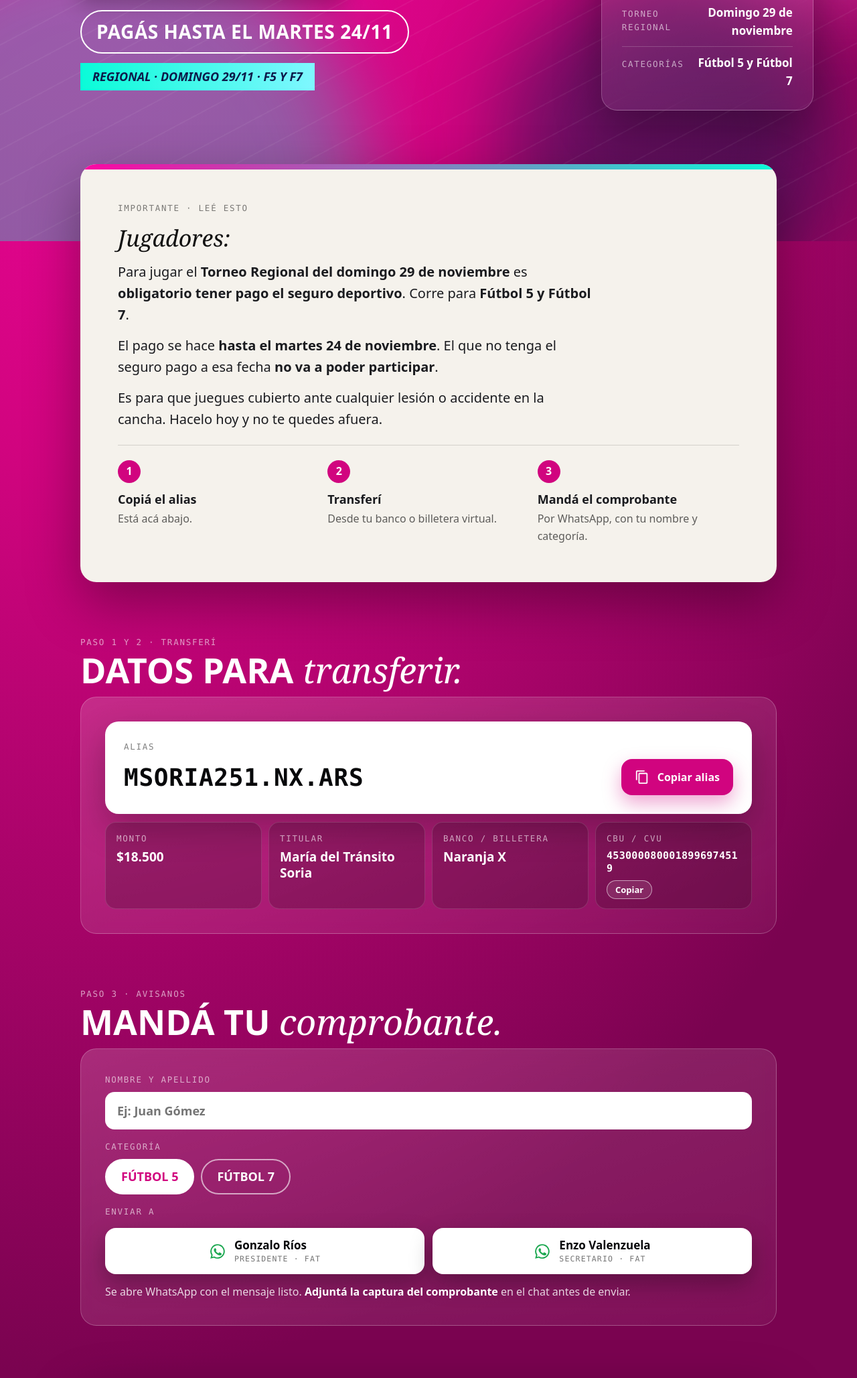
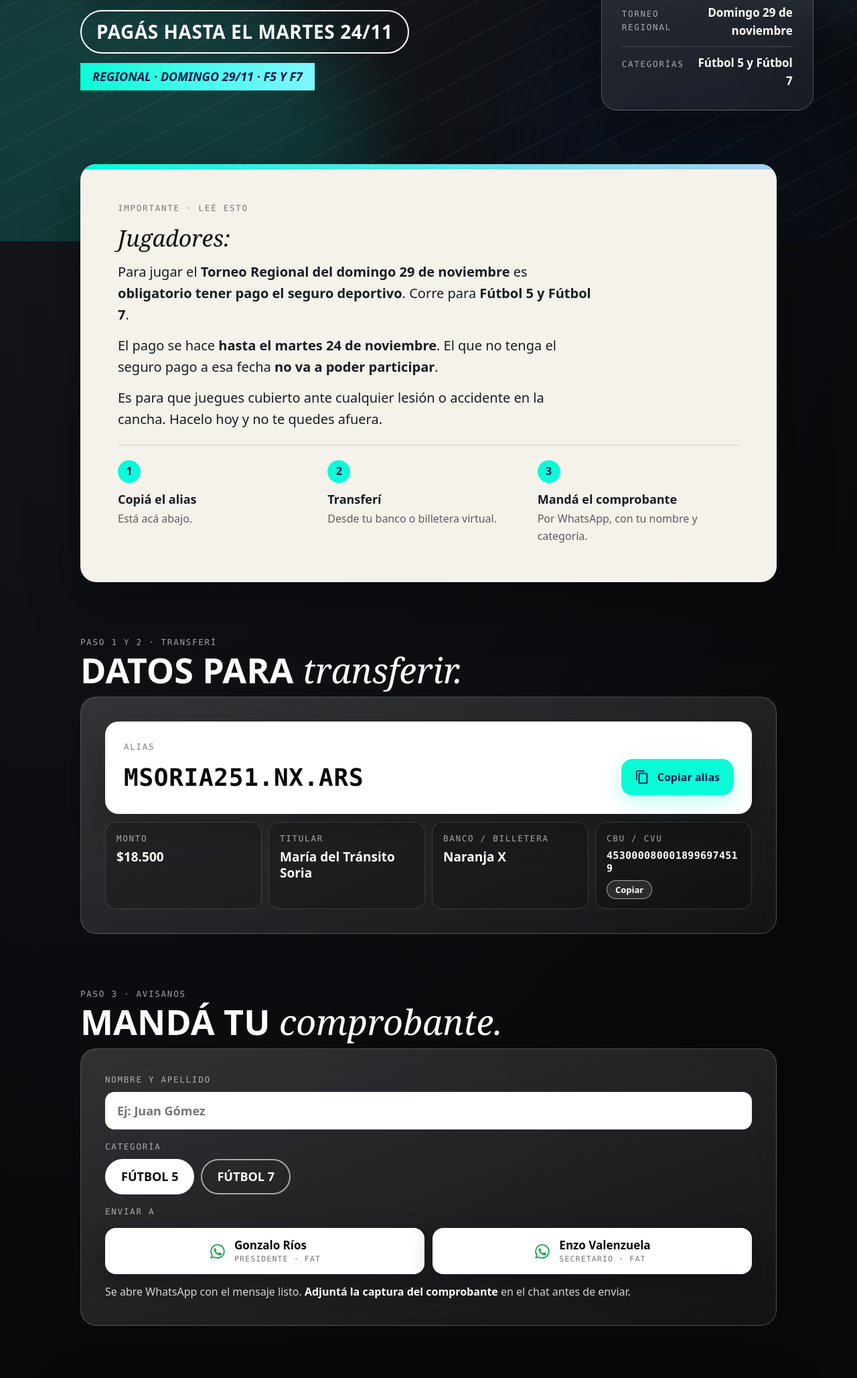
Before and after one commit to TeFaltaUno/FAT-WEB, a plain HTML site: page seguro/masculino/index.html in a window 1280 px wide. Shown: the part 440-2497 px from the top of the page at 67% size. Drawn offline with Linux system fonts and the light colour scheme.

Commit message:
Seguro masculino: tema negro sin rosa (página e imagen para compartir)
Co-Authored-By: Claude Opus 5.5 <noreply@anthropic.com>
Claude-Session: https://claude.ai/code/session_019ZUMXB58B3F4hCAHwundjB

```diff
--- a/seguro/masculino/index.html
+++ b/seguro/masculino/index.html
@@ -1,11 +1,11 @@
 <!DOCTYPE html>
-<html lang="es" prefix="og: https://ogp.me/ns#">
+<html lang="es" class="theme-negro" prefix="og: https://ogp.me/ns#">
 <head>
 <meta charset="utf-8">
 <meta property="og:title" content="Jugadores: seguro obligatorio para el Torneo Regional 29/11 · FAT">
 <meta property="og:description" content="Para jugar el Regional (F5 y F7) tenés que tener pago el seguro. Pagás hasta el martes 24/11. Entrá, copiá el alias y mandá tu comprobante.">
-<meta property="og:image" content="https://futbolamateurtucuman.online/og-seguro-regional-masculino.jpg">
-<meta property="og:image:secure_url" content="https://futbolamateurtucuman.online/og-seguro-regional-masculino.jpg">
+<meta property="og:image" content="https://futbolamateurtucuman.online/og-seguro-regional-masculino.jpg?v=2">
+<meta property="og:image:secure_url" content="https://futbolamateurtucuman.online/og-seguro-regional-masculino.jpg?v=2">
 <meta property="og:image:type" content="image/jpeg">
 <meta property="og:image:width" content="1200">
 <meta property="og:image:height" content="630">
@@ -17,20 +17,20 @@
 <meta name="twitter:card" content="summary_large_image">
 <meta name="twitter:title" content="Jugadores: seguro obligatorio · Torneo Regional 29/11">
 <meta name="twitter:description" content="Pagás hasta el martes 24/11 · Fútbol 5 y Fútbol 7.">
-<meta name="twitter:image" content="https://futbolamateurtucuman.online/og-seguro-regional-masculino.jpg">
-<link rel="image_src" href="https://futbolamateurtucuman.online/og-seguro-regional-masculino.jpg">
+<meta name="twitter:image" content="https://futbolamateurtucuman.online/og-seguro-regional-masculino.jpg?v=2">
+<link rel="image_src" href="https://futbolamateurtucuman.online/og-seguro-regional-masculino.jpg?v=2">
 <title>Seguro obligatorio · Masculino · Torneo Regional 29/11 · FAT</title>
 <meta name="description" content="Jugadores de FAT: para jugar el Torneo Regional del 29 de noviembre (Fútbol 5 y 7) es obligatorio tener pago el seguro. Fecha límite: martes 24 de noviembre.">
 <meta name="viewport" content="width=device-width, initial-scale=1, viewport-fit=cover">
 <meta name="robots" content="noindex, follow">
 <meta name="referrer" content="strict-origin-when-cross-origin">
-<meta name="theme-color" content="#d1047f">
+<meta name="theme-color" content="#07080a">
 <meta http-equiv="Content-Security-Policy" content="default-src 'none'; script-src 'self'; img-src 'self'; style-src 'self' 'unsafe-inline' https://fonts.googleapis.com; font-src https://fonts.gstatic.com; base-uri 'none'; form-action 'none'">
 <link rel="icon" href="../../escudo-fat-3d.webp" type="image/webp">
 <link rel="preconnect" href="https://fonts.googleapis.com">
 <link rel="preconnect" href="https://fonts.gstatic.com" crossorigin>
 <link rel="stylesheet" href="https://fonts.googleapis.com/css2?family=Archivo:wdth,wght@62..125,400..900&family=Instrument+Serif:ital@1&family=JetBrains+Mono:wght@500;700&display=swap">
-<link rel="stylesheet" href="../seguro.css?v=3">
+<link rel="stylesheet" href="../seguro.css?v=4">
 </head>
 <body>
 <div class="bg" aria-hidden="true"><span class="blob b1"></span><span class="blob b2"></span><span class="blob b3"></span><span class="stripes"></span></div>
--- a/seguro/seguro.css
+++ b/seguro/seguro.css
@@ -1,7 +1,10 @@
 /* Seguro obligatorio · Torneo Regional 29/11 · FAT
-   Base visual igual a /torneo/ (magenta + turquesa). */
+   Base visual igual a /torneo/ (magenta + turquesa).
+   Tema negro (masculino): <html class="theme-negro">, sin rosa. */
 :root{
   --mag:#fd05a3; --mag-2:#d1047f; --mag-3:#7a0350;
+  --accent:var(--mag-2); --accent-ink:var(--w); --accent-glow:rgba(209,4,127,.35);
+  --pick:var(--mag-2); --blob2:#ff4fc3; --top-line:linear-gradient(90deg,var(--mag),var(--tq));
   --tq:#0afbd8; --navy:#0d1a4a; --ink:#07080a;
   --w:#fff; --w80:rgba(255,255,255,.82); --w60:rgba(255,255,255,.62);
   --glass:linear-gradient(160deg,rgba(255,255,255,.16),rgba(255,255,255,.05));
@@ -17,11 +20,20 @@ body{min-height:100svh;font-family:var(--display);color:var(--w);font-size:17px;
 img{display:block;max-width:100%;height:auto}
 a{color:inherit}
 
+/* Tema negro (masculino): negros profundos + turquesa, sin rosa */
+.theme-negro{
+  --mag:#1c1f25; --mag-2:#101216; --mag-3:#07080a;
+  --accent:var(--tq); --accent-ink:var(--navy); --accent-glow:rgba(10,251,216,.25);
+  --pick:var(--ink); --blob2:#3a4a63; --top-line:linear-gradient(90deg,var(--tq),#a9cdee);
+}
+.theme-negro .b1{opacity:.16}
+.theme-negro .b3{background:#0c1320;opacity:.7}
+
 /* Fondo animado */
 .bg{position:fixed;inset:0;z-index:0;pointer-events:none;overflow:hidden}
 .blob{position:absolute;border-radius:50%;filter:blur(60px);opacity:.55;animation:float 14s ease-in-out infinite alternate}
 .b1{width:60vmax;height:60vmax;left:-20vmax;bottom:-25vmax;background:var(--tq);opacity:.35}
-.b2{width:45vmax;height:45vmax;right:-15vmax;top:-10vmax;background:#ff4fc3;animation-delay:-5s}
+.b2{width:45vmax;height:45vmax;right:-15vmax;top:-10vmax;background:var(--blob2);animation-delay:-5s}
 .b3{width:35vmax;height:35vmax;right:10vmax;bottom:-10vmax;background:var(--navy);opacity:.5;animation-delay:-9s}
 .stripes{position:absolute;inset:-50%;background:repeating-linear-gradient(-28deg,rgba(255,255,255,.05) 0 2px,transparent 2px 46px);animation:slide 18s linear infinite}
 @keyframes float{to{transform:translate3d(6vmax,-4vmax,0) scale(1.12)}}
@@ -48,7 +60,7 @@ h1{margin:14px 0 18px;line-height:.86;text-transform:uppercase}
 
 /* Carta */
 .letter{margin-top:clamp(40px,7vw,80px);background:#f5f2ec;color:#1a1b1f;border-radius:24px;padding:clamp(26px,5vw,56px);box-shadow:0 30px 80px rgba(0,0,0,.35);position:relative;overflow:hidden}
-.letter::before{content:"";position:absolute;inset:0 0 auto 0;height:8px;background:linear-gradient(90deg,var(--mag),var(--tq))}
+.letter::before{content:"";position:absolute;inset:0 0 auto 0;height:8px;background:var(--top-line)}
 .letter .mono{color:rgba(0,0,0,.5)}
 .letter-kicker{margin-bottom:14px}
 .greeting{font-family:var(--serif);font-style:italic;font-size:clamp(26px,3.4vw,34px);line-height:1.2;margin-bottom:14px;color:#111;overflow-wrap:anywhere}
@@ -111,12 +123,12 @@ h1{margin:14px 0 18px;line-height:.86;text-transform:uppercase}
 .count-facts{list-style:none;margin-top:18px;display:grid;gap:10px}
 .count-facts li{display:flex;justify-content:space-between;align-items:baseline;gap:12px;padding-top:10px;border-top:1px solid rgba(255,255,255,.18)}
 .count-facts b{font-weight:800;font-stretch:85%;font-size:17px;text-align:right}
-.date-pill.closed{background:var(--w);color:var(--mag-2)}
+.date-pill.closed{background:var(--w);color:var(--pick)}
 
 /* Pasos dentro de la carta */
 .steps{list-style:none;counter-reset:s;display:grid;grid-template-columns:repeat(3,1fr);gap:12px;margin-top:22px;padding-top:22px;border-top:1px solid rgba(0,0,0,.14)}
 .steps li{counter-increment:s;display:flex;flex-direction:column;gap:2px;font-size:16px}
-.steps li::before{content:counter(s);display:grid;place-items:center;width:34px;height:34px;border-radius:50%;background:var(--mag-2);color:var(--w);font-weight:900;margin-bottom:8px}
+.steps li::before{content:counter(s);display:grid;place-items:center;width:34px;height:34px;border-radius:50%;background:var(--accent);color:var(--accent-ink);font-weight:900;margin-bottom:8px}
 .steps b{font-weight:800;font-size:18px}
 .steps span{color:rgba(0,0,0,.62)}
 
@@ -132,7 +144,7 @@ h1{margin:14px 0 18px;line-height:.86;text-transform:uppercase}
 .alias-box .mono{grid-column:1/-1;color:rgba(0,0,0,.5)}
 .alias{font-family:var(--mono);font-weight:700;font-size:clamp(22px,3.6vw,36px);letter-spacing:.02em;overflow-wrap:anywhere;line-height:1.15}
 .alias.pending{font-family:var(--display);font-weight:800;font-stretch:85%;color:rgba(0,0,0,.45);font-size:clamp(20px,2.6vw,26px)}
-.copy{background:var(--mag-2);color:var(--w);border:0;cursor:pointer;font:800 16px var(--display);box-shadow:0 12px 28px rgba(209,4,127,.35)}
+.copy{background:var(--accent);color:var(--accent-ink);border:0;cursor:pointer;font:800 16px var(--display);box-shadow:0 12px 28px var(--accent-glow)}
 .copy svg{width:22px;height:22px}
 .copy.ok{background:#12a150}
 .pay-data{display:grid;grid-template-columns:repeat(auto-fit,minmax(200px,1fr));gap:10px;margin-top:12px}
@@ -152,7 +164,7 @@ h1{margin:14px 0 18px;line-height:.86;text-transform:uppercase}
 .chip{position:relative}
 .chip input{position:absolute;inset:0;opacity:0;pointer-events:none}
 .chip span{display:inline-block;cursor:pointer;border:2px solid rgba(255,255,255,.6);border-radius:999px;padding:10px 22px;font-weight:900;font-stretch:85%;text-transform:uppercase;font-size:18px;transition:background .2s,color .2s}
-.chip input:checked+span{background:var(--w);color:var(--mag-2);border-color:var(--w)}
+.chip input:checked+span{background:var(--w);color:var(--pick);border-color:var(--w)}
 .chip input:focus-visible+span{outline:3px solid var(--tq);outline-offset:3px}
 .field-error{background:var(--w);color:#b00040;font-weight:800;border-radius:12px;padding:10px 14px;margin:-4px 0 14px}
 .send-to{margin-top:6px}
```
Also changed, not shown: seguro/index.html (+1 -1 lines), og-seguro-regional-masculino.jpg.
